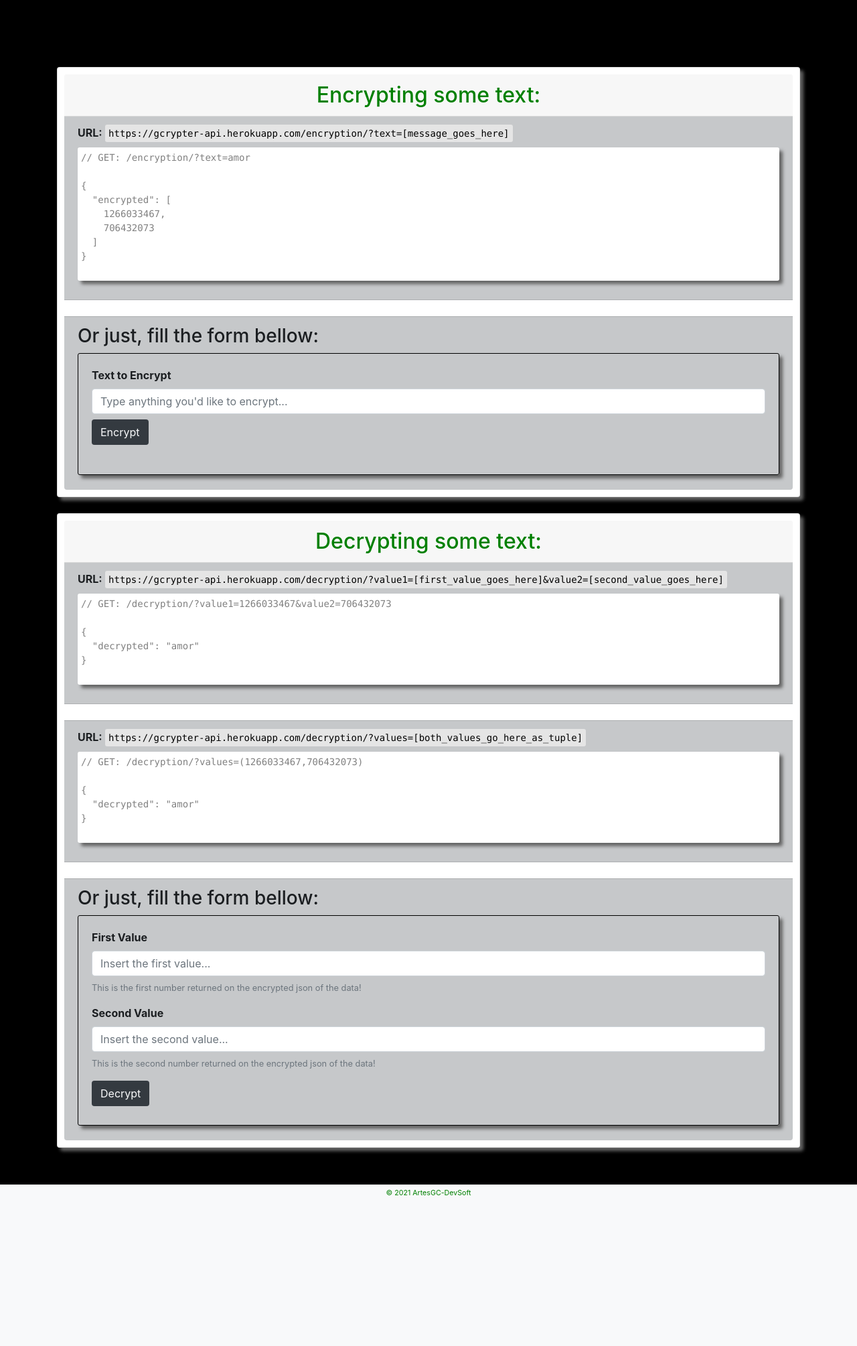
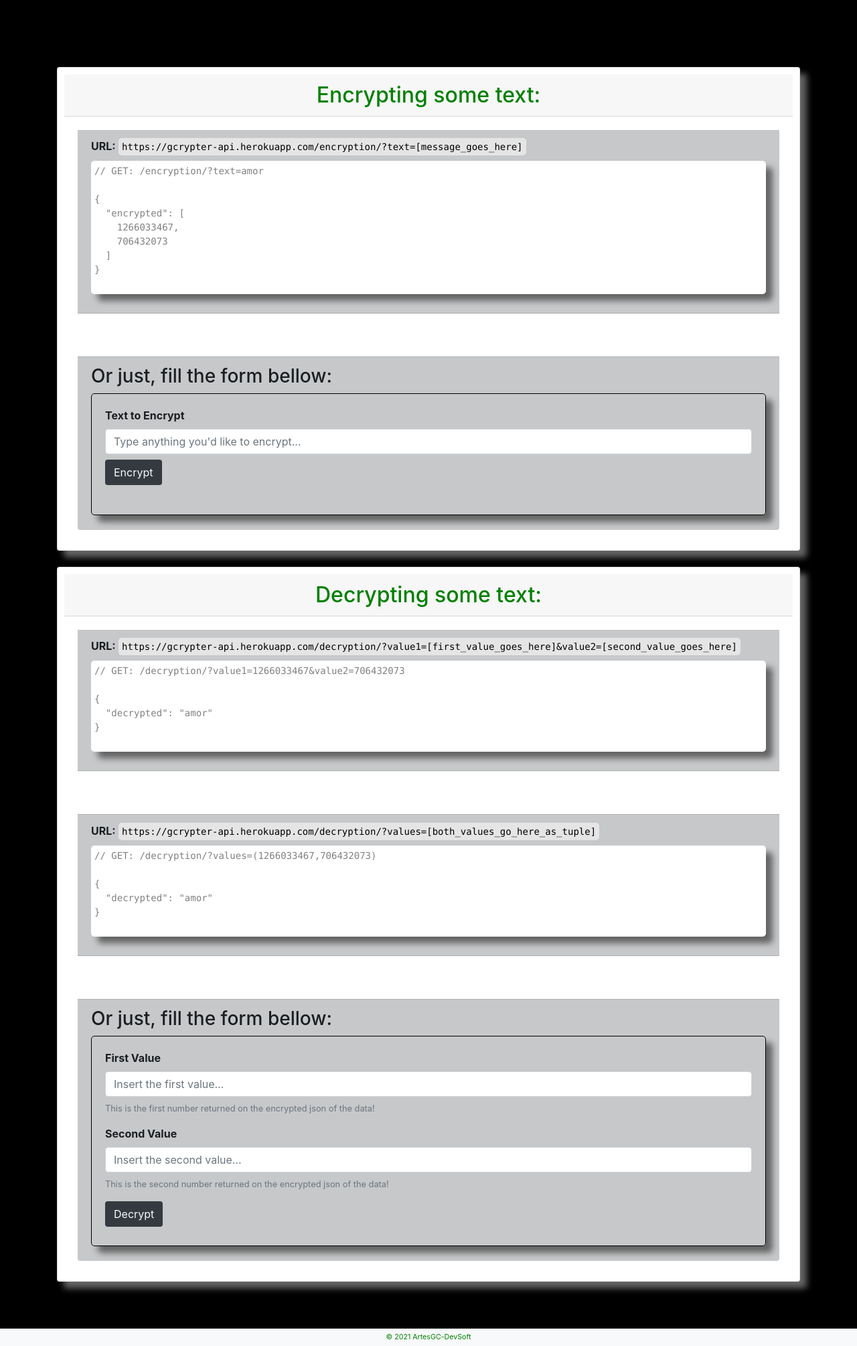
Before and after one commit to Nurul-GC/angosafe, a Flask app: page / in a window 1280 px wide. Shown: the part 76-2085 px from the top of the page at 67% size. Before the commit the page ends 1860 px from the top, so only its background shows below. Run offline with Flask 3, Linux system fonts and the light colour scheme; some libraries are stand-ins or nearby versions.

Commit message:
update app/static/css/*

```diff
--- a/app/static/css/base.css
+++ b/app/static/css/base.css
@@ -9,12 +9,25 @@
   margin-bottom: 50px;
 }
 
+.qrcode{
+  width: 200px;
+  height: 200px;
+  -webkit-transition: height .5s;
+  transition: height .5s;
+  -o-object-fit: cover;
+      object-fit: cover;
+}
+
+.qrcode:hover{
+  padding: 1px;
+}
+
 .brand-img {
   height: 50px;
   -webkit-transition: height .5s;
   transition: height .5s;
   -o-object-fit: cover;
-     object-fit: cover;
+      object-fit: cover;
 }
 
 .brand-img:hover{
@@ -30,7 +43,7 @@
   border-style: solid;
   border-color: black;
   background-color: gray;
-  box-shadow: 5px 5px 5px rgba(100, 100, 100);
+  box-shadow: 10px 10px 10px rgba(100, 100, 100);
 }
 .overview1:hover{
   width: 200px;
@@ -46,7 +59,7 @@
   border-style: solid;
   border-color: black;
   background-color: gray;
-  box-shadow: 5px 5px 5px rgba(100, 100, 100);
+  box-shadow: 10px 10px 10px rgba(100, 100, 100);
 }
 
 .overview2:hover{
@@ -63,7 +76,7 @@
   border-style: solid;
   border-color: black;
   background-color: gray;
-  box-shadow: 5px 5px 5px rgba(100, 100, 100);
+  box-shadow: 10px 10px 10px rgba(100, 100, 100);
 }
 
 .overview3:hover{
@@ -72,9 +85,10 @@
 }
 
 .endpoint{
+  text-align: center;
   background-color: #E5E5E5;
   padding: 5px;
-  border-radius: 3px;
+  border-radius: 5px;
   color: black;
 }
 
@@ -84,8 +98,8 @@
   color: gray;
   width: auto;
   margin-top: 10px;
-  border-radius: 3px;
-  box-shadow: 5px 5px 5px rgba(100, 100, 100);
+  border-radius: 5px;
+  box-shadow: 10px 10px 10px rgba(100, 100, 100);
 }
 
 .ft{
@@ -93,15 +107,16 @@
   font-size: 8pt;
   padding: 5px;
   margin: auto;
+  background-color: rgb(130, 130, 130);
 }
 
 .cd{
   padding: 10px;
-  box-shadow: 5px 5px 5px rgba(100, 100, 100);
+  box-shadow: 10px 10px 10px rgba(100, 100, 100);
 }
 
 .container{
-  margin: 5px;
+  margin: 20px;
   border-radius: 5px;
   padding: 50px;
 }
@@ -110,17 +125,22 @@
   border-width: 1px;
   border-style: solid;
   border-color: black;
-  border-radius: 3px;
+  border-radius: 5px;
   padding: 20px;
   margin-bottom: 10px;
-  box-shadow: 5px 5px 5px rgba(100, 100, 100);
+  box-shadow: 10px 10px 10px rgba(100, 100, 100);
 }
 
 .lg{
   color: green;
   background-color: #C6C8CA;
+  margin: 20px;
 }
 
 .tb{
-  margin-bottom: 10px;
+  margin: auto;
 }
+
+.repo-list{
+  padding: 10px;
+}
```
